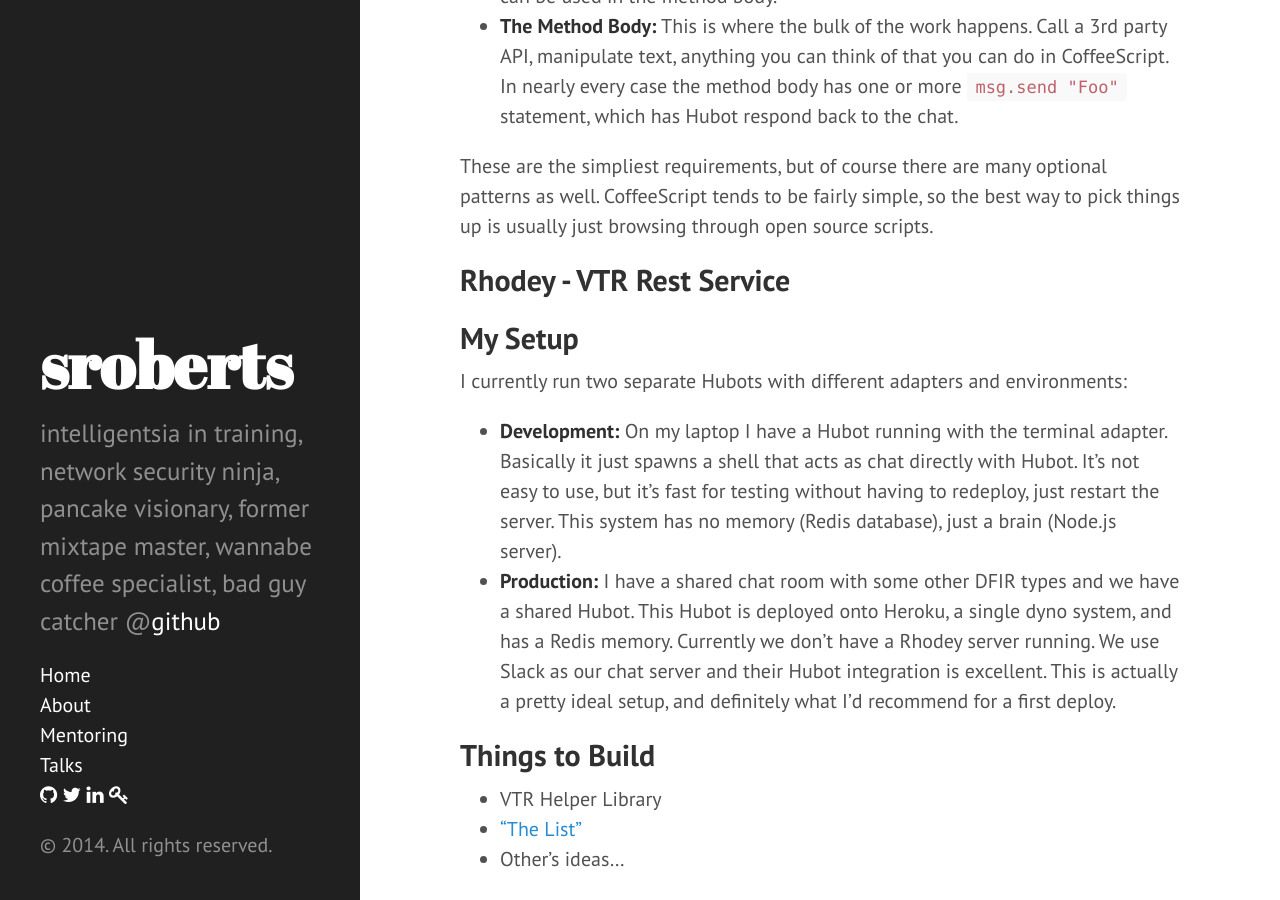
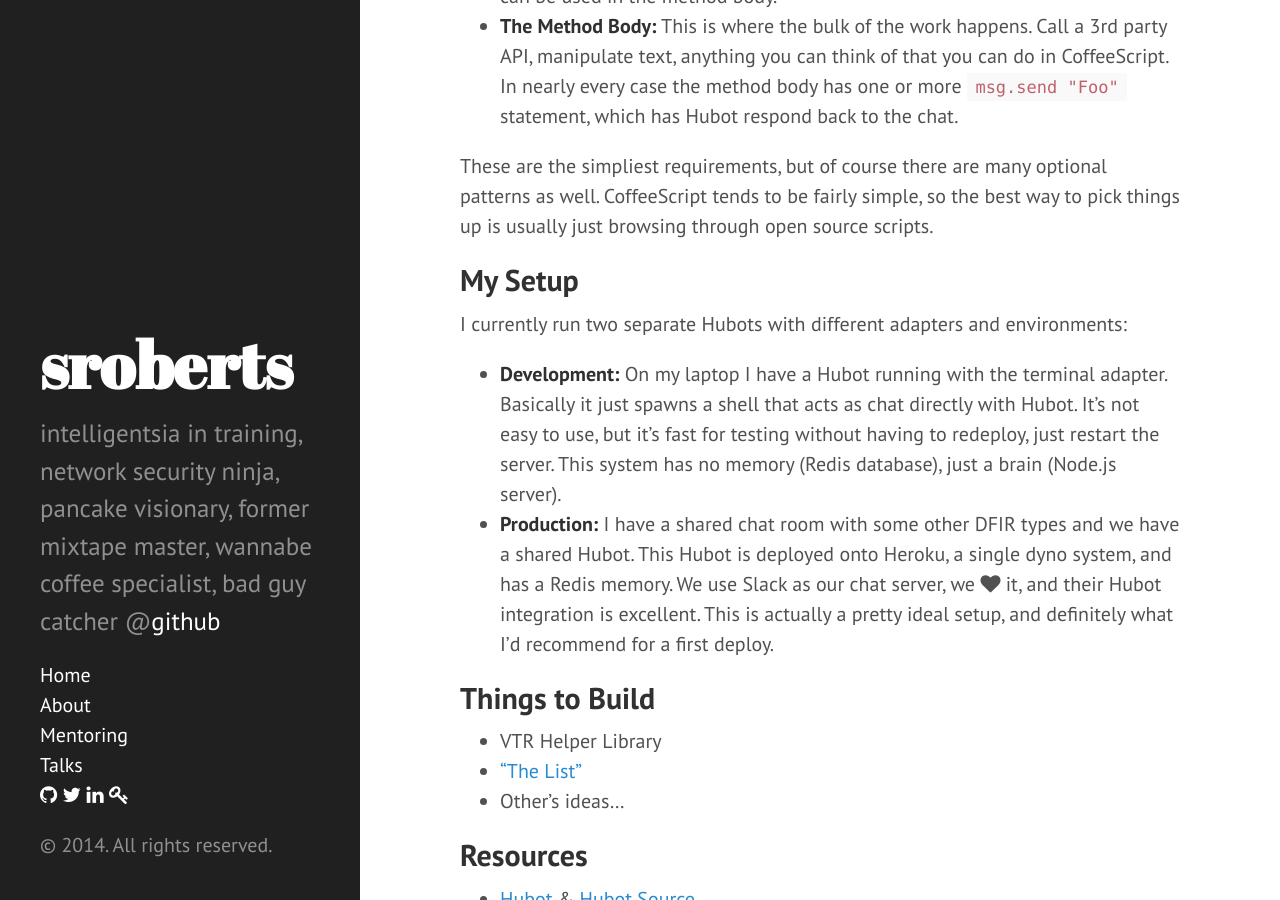
Before and after one commit to sroberts/sroberts.github.io, a Jekyll site: the page built from _posts/2014-05-13-using-robots-to-fight-bad-guys.md, in a window 1280 px wide and 900 px high, scrolled down 3893 px. Built offline with Jekyll 4.4.1, drawn with Linux system fonts in a browser that asks for light colours; nearby versions of some CDN libraries; Markdown is read by kramdown in place of the engine named in the settings.

Commit message:
Rhodey isn't a big thing yet, no reason to mention

```diff
--- a/_posts/2014-05-13-using-robots-to-fight-bad-guys.md
+++ b/_posts/2014-05-13-using-robots-to-fight-bad-guys.md
@@ -99,13 +99,11 @@ There are a few major parts of any Hubot script:
 
 These are the simpliest requirements, but of course there are many optional patterns as well. CoffeeScript tends to be fairly simple, so the best way to pick things up is usually just browsing through open source scripts.
 
-## Rhodey - VTR Rest Service
-
 ## My Setup
 I currently run two separate Hubots with different adapters and environments:
 
 * **Development:** On my laptop I have a Hubot running with the terminal adapter. Basically it just spawns a shell that acts as chat directly with Hubot. It's not easy to use, but it's fast for testing without having to redeploy, just restart the server. This system has no memory (Redis database), just a brain (Node.js server).
-* **Production:** I have a shared chat room with some other DFIR types and we have a shared Hubot. This Hubot is deployed onto Heroku, a single dyno system, and has a Redis memory. Currently we don't have a Rhodey server running. We use Slack as our chat server and their Hubot integration is excellent. This is actually a pretty ideal setup, and definitely what I'd recommend for a first deploy.
+* **Production:** I have a shared chat room with some other DFIR types and we have a shared Hubot. This Hubot is deployed onto Heroku, a single dyno system, and has a Redis memory. We use Slack as our chat server, we <i class="fa fa-heart"></i> it, and their Hubot integration is excellent. This is actually a pretty ideal setup, and definitely what I'd recommend for a first deploy.
 
 ## Things to Build
 * VTR Helper Library
```
